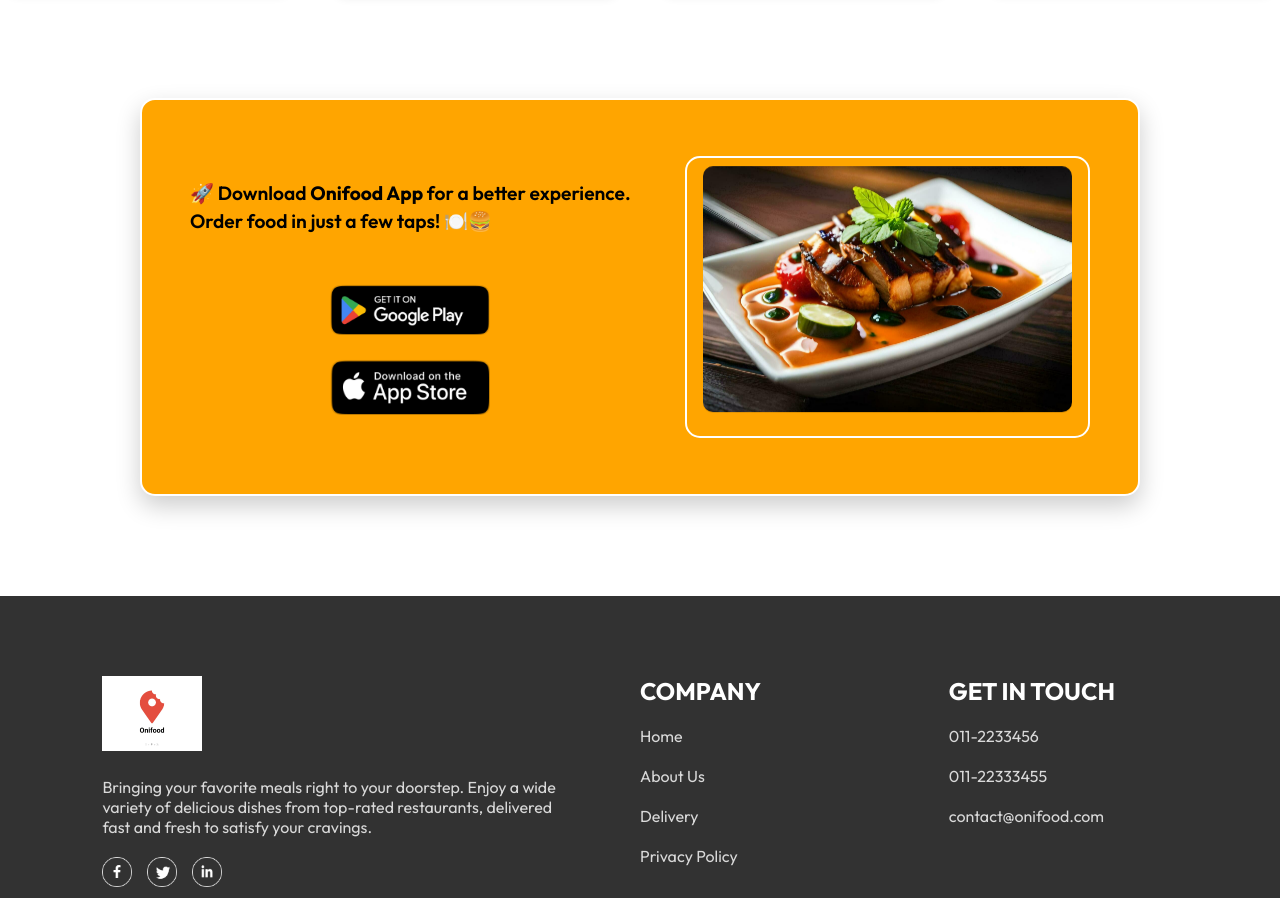
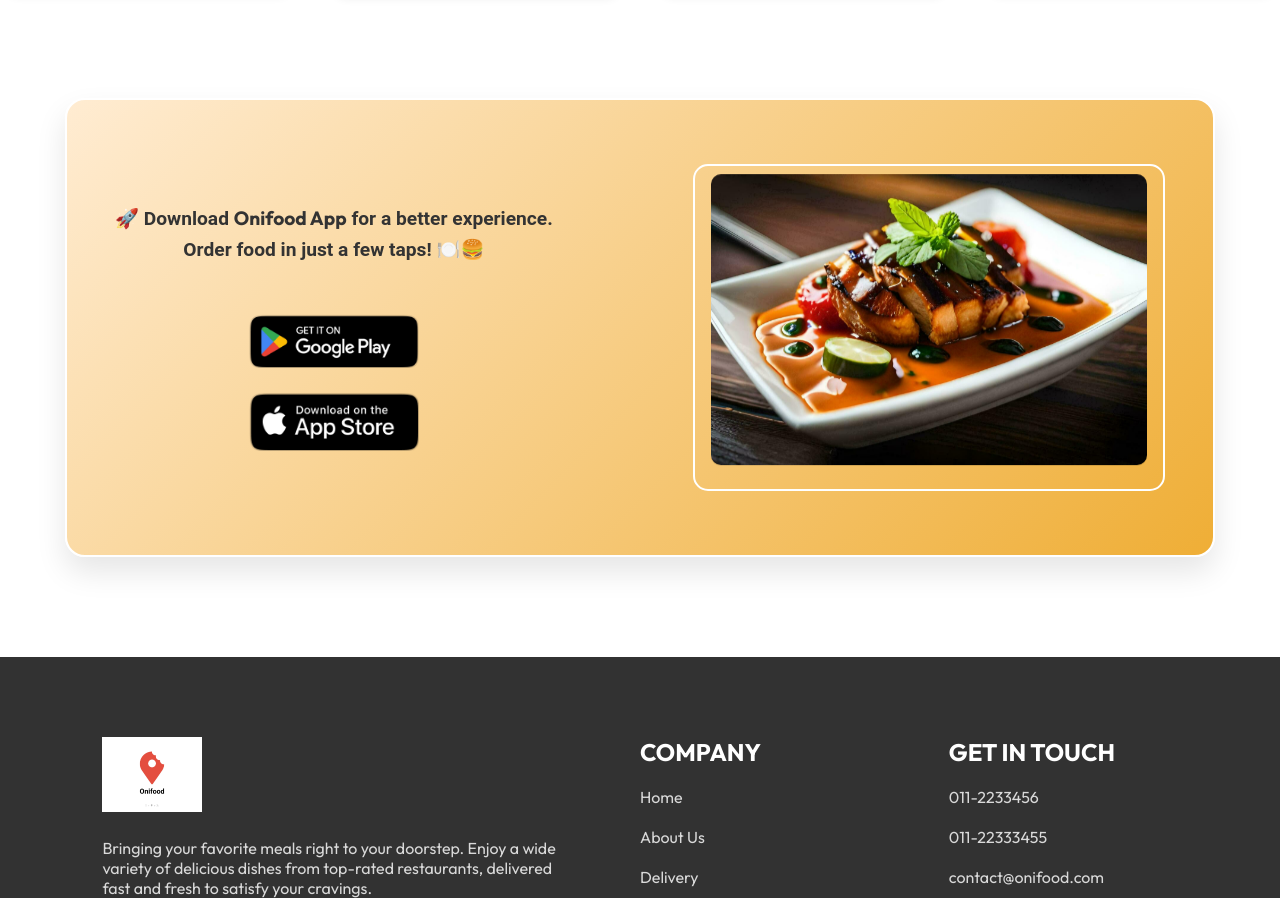
Before and after one commit to Manekapiyu/FoodDeliveryApp, a React (Vite) app in the folder Frontend/: page / in a window 1280 px wide. Shown: the part 4283-5181 px from the top of the page. Built offline with nearby package versions, Linux system fonts and the light colour scheme.

Commit message:
updated appdownload

```diff
--- a/Frontend/src/components/AppDownload/AppDownload.css
+++ b/Frontend/src/components/AppDownload/AppDownload.css
@@ -6,46 +6,59 @@
    margin-top: 100px;
    font-size: max(2.5vw, 20px);
    font-weight: 600;
-   background: #FFA500;
-   padding: 3.5rem 3rem;
-   border-radius: 15px;
-   box-shadow: 0px 10px 25px rgba(0, 0, 0, 0.2);
-   width: 80%;
-   max-width: 1000px;
+   background: linear-gradient(135deg,#ffecd2, #efae36);
+   padding: 4rem 3rem;
+   border-radius: 20px;
+   box-shadow: 0px 15px 30px rgba(0, 0, 0, 0.1);
+   max-width: 1150px;
    border: 2px solid #fff;
+   transition: transform 0.3s ease-in-out;
+}
+
+.app-download:hover {
+   transform: translateY(-5px);
 }
 
 .app-download p {
    font-size: max(1.5vw, 18px);
    margin-bottom: 2rem;
-   line-height: 1.5;
+   line-height: 1.6;
+   color: #333; /* Darker color for readability */
+   font-family: 'Roboto', sans-serif; /* Better font for readability */
+   transition: color 0.3s ease;
+}
+
+.app-download p:hover {
+   color: #e55d5d; /* Highlight text color on hover */
 }
 
 .app-download-platforms {
    display: flex;
    flex-direction: column;
-   align-items: flex-start; /* Align images to the left */
+   align-items: flex-start;
    gap: 1.5rem;
    animation: slideInUp 1s ease-out;
    align-items: center;
 }
 
 .app-download-platforms img {
-   width: 160px;
+   width: 170px;
    cursor: pointer;
-   transition: transform 0.3s ease-in-out;
+   transition: transform 0.3s ease-in-out, opacity 0.3s ease;
 }
 
 .app-download-platforms img:hover {
    transform: scale(1.1);
+   opacity: 0.8; /* Slight opacity on hover for visual feedback */
 }
 
 .app-download-details {
-   max-width: 50%; /* Adjust the width for text content */
+   max-width: 50%; /* Adjust for balance */
    display: flex;
    flex-direction: column;
    justify-content: center;
    gap: 1rem;
+   text-align: center;
 }
 
 .app-download-image {
@@ -57,11 +70,18 @@
    border-radius: 15px;
    padding: 1rem;
    position: relative;
+   overflow: hidden;
 }
 
 .app-download-image img {
    max-width: 100%;
-   border-radius: 10px; /* Ensure the image has rounded corners */
+   border-radius: 10px;
+   animation: moveUpDown 2s ease-in-out infinite;
+   transition: transform 0.3s ease;
+}
+
+.app-download-image:hover img {
+   transform: scale(1.05); /* Slight zoom effect on hover */
 }
 
 /* Keyframe animation for moving the image up and down */
@@ -70,15 +90,11 @@
       transform: translateY(0);
    }
    50% {
-      transform: translateY(-10px); /* Move up */
+      transform: translateY(-10px);
    }
    100% {
       transform: translateY(0);
    }
-}
-
-.app-download-image img {
-   animation: moveUpDown 2s ease-in-out infinite; /* Apply the animation */
 }
 
 /* Mobile Responsiveness */
@@ -99,7 +115,7 @@
    }
 
    .app-download-platforms img {
-      width: 120px;
+      width: 140px;
    }
 
    .app-download-details {
--- a/Frontend/src/pages/Cart/Cart.css
+++ b/Frontend/src/pages/Cart/Cart.css
@@ -1,8 +1,16 @@
 .cart {
-    margin-top: 100px;
+    margin-top: 8px;
     padding: 20px;
     background: #fff;
 }
+
+.cart-heading {
+    text-align: center;
+    font-size: 26px;
+    font-weight: bold;
+    margin: 2px 0;
+    margin-bottom: 12px;
+  }
 
 .cart-items-title {
     display: grid;
--- a/Frontend/src/pages/Cart/Cart.jsx
+++ b/Frontend/src/pages/Cart/Cart.jsx
@@ -10,6 +10,11 @@ const Cart = () => {
 
   return (
     <div className='cart'>
+    <div className='cart'>
+    <h2 className='cart-heading'>
+      {getTotalCartAmount() === 0 ? "🛒 Your Cart is Empty" : "🛒 Your Shopping Cart"}
+    </h2>
+</div>
       <div className='cart-items'>
         <div className='cart-items-title'>
           <p>Items</p>
```
